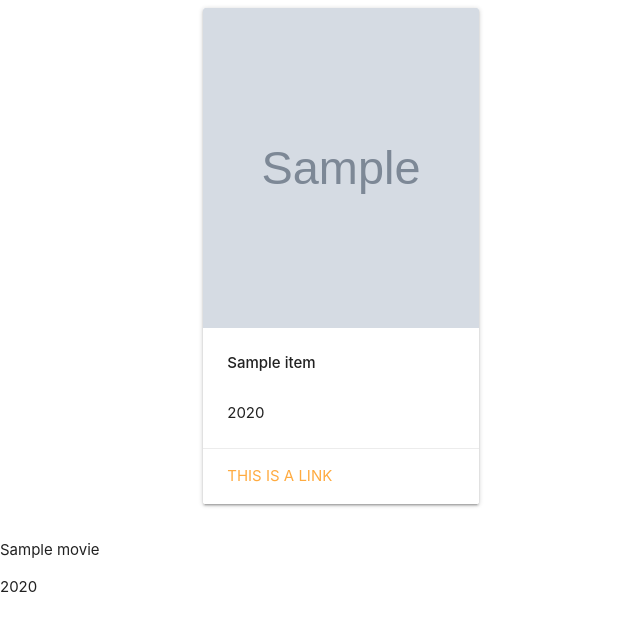
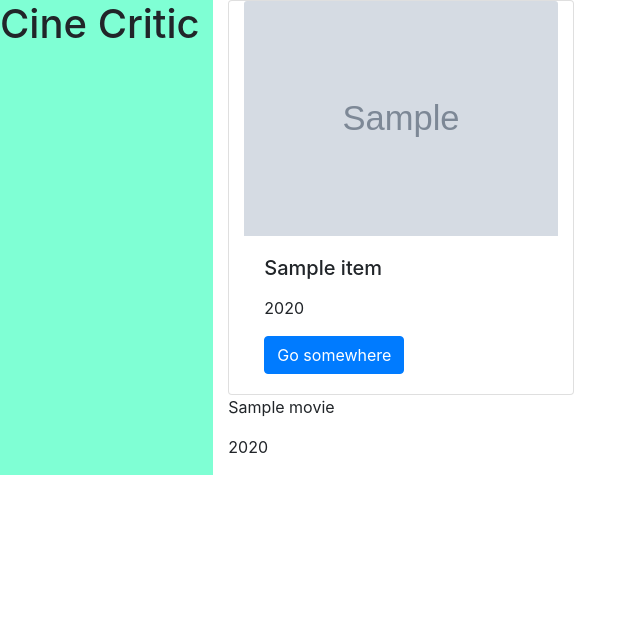
Before and after one commit to sergpapa/CineCritic, a Flask app: template templates/get_movies.html in a window 1280 px wide. Shown: the top 631 px of the page, without its empty margins (0-640 px from the left). Run offline with Flask 3, Linux system fonts and the light colour scheme; the template is opened without the code that fills it: most values are stand-ins (such as "Sample title", 1, 10 or a date in 2020); grey boxes marked "Sample" are stand-in pictures; some libraries are stand-ins or nearby versions.

Commit message:
changed to bootstrap

```diff
--- a/static/css/style.css
+++ b/static/css/style.css
@@ -1,16 +1,28 @@
+nav {
+    background-color: aquamarine;
+}
+
 .card {
     overflow: hidden;
+    height: auto;
+    width: 85%;
 }
 
-.card .card-image img {
-    width: 100%; /* Make sure the image fills the container */
-    height: 320px;
+.card:hover {
+    box-shadow: 0px 0px 10px 0 rgba(0,0,0,.5)
 }
 
 .card .card-image .card-title {
     font-weight: 700;
 }
 
-.text-container {
-    height: 50px;
+.card .card-content p {
+    display: block;
 }
+
+
+.red {
+    background-color: gray;
+    width: 200px;
+    height: 400px;
+}
--- a/templates/base.html
+++ b/templates/base.html
@@ -3,19 +3,37 @@
 <head>
     <meta charset="UTF-8">
     <meta name="viewport" content="width=device-width, initial-scale=1.0">
-    <!-- Compiled and minified CSS -->
-    <link rel="stylesheet" href="https://cdnjs.cloudflare.com/ajax/libs/materialize/1.0.0/css/materialize.min.css">
+
+    <link rel="stylesheet" href="https://cdn.jsdelivr.net/npm/bootstrap@4.5.3/dist/css/bootstrap.min.css"
+        integrity="sha384-TX8t27EcRE3e/ihU7zmQxVncDAy5uIKz4rEkgIXeMed4M0jlfIDPvg6uqKI2xXr2" crossorigin="anonymous">
 
     <link rel="stylesheet" href="{{ url_for('static', filename='/css/style.css') }}" type="text/css">
 
     <title>Document</title>
 </head>
 <body>
-    {% block content %}
-    {% endblock %}
+    <div class="container-fluid">
+        <div class="row">
+            <nav class="col-2">
+                <div class="row">
+                    <div class="logo">
+                        <h1>Cine Critic</h1>
+                    </div>
+                </div>
+            </nav>
+            <div class="col-10 main">
+                {% block content %}
+                {% endblock %}
+            </div>
+        </div>
+    </div>
 
-    <!-- Compiled and minified JavaScript -->
-    <script src="https://cdnjs.cloudflare.com/ajax/libs/materialize/1.0.0/js/materialize.min.js"></script>
+    <script src="https://code.jquery.com/jquery-3.5.1.slim.min.js"
+        integrity="sha384-DfXdz2htPH0lsSSs5nCTpuj/zy4C+OGpamoFVy38MVBnE+IbbVYUew+OrCXaRkfj" crossorigin="anonymous"></script>
+    <script src="https://cdn.jsdelivr.net/npm/bootstrap@4.5.3/dist/js/bootstrap.bundle.min.js"
+        integrity="sha384-ho+j7jyWK8fNQe+A12Hb8AhRq26LrZ/JpcUGGOn+Y7RsweNrtN/tE3MoK7ZeZDyx" crossorigin="anonymous"></script>
+
+    <script src="{{ url_for('static', filename='sj/script.js') }}"></script>
 
 </body>
 </html>
--- a/templates/get_movies.html
+++ b/templates/get_movies.html
@@ -3,20 +3,14 @@
         <div class="container">
             <div class="row">
                 {% for item in movies_sorted %}
-                <div class="col s4">
-                <div class="card">
-                    <div class="card-image">
-                        <img src="{{ item.Poster }}" alt="Poster of {{ item.Title }}">
+                    <div class="card col-4" style="width: 18rem;">
+                        <img src="{{ item.Poster }}" class="card-img-top" alt="Poster of {{ item.Title }}">
+                        <div class="card-body">
+                        <h5 class="card-title">{{ item.Title }}</h5>
+                        <p class="card-text"><p>{{ item.Year }}</p></p>
+                        <a href="#" class="btn btn-primary">Go somewhere</a>
+                        </div>
                     </div>
-                    <div class="card-content">
-                        <p class="text-container"><strong>{{ item.Title }}</strong></p>
-                        <p>{{ item.Year }}</p>
-                    </div>
-                    <div class="card-action">
-                        <a href="#">This is a link</a>
-                    </div>
-                </div>
-                </div>
                 {% endfor %}
             </div>
         </div>
```
Also changed, not shown: static/js/script.js (added).
